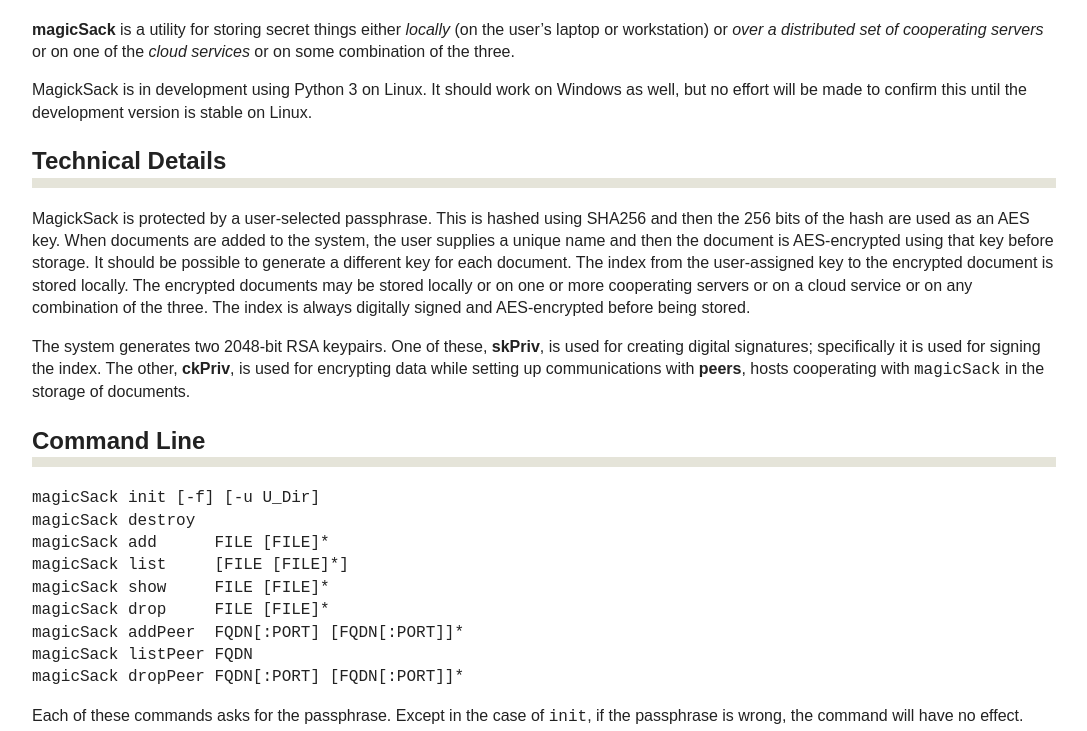
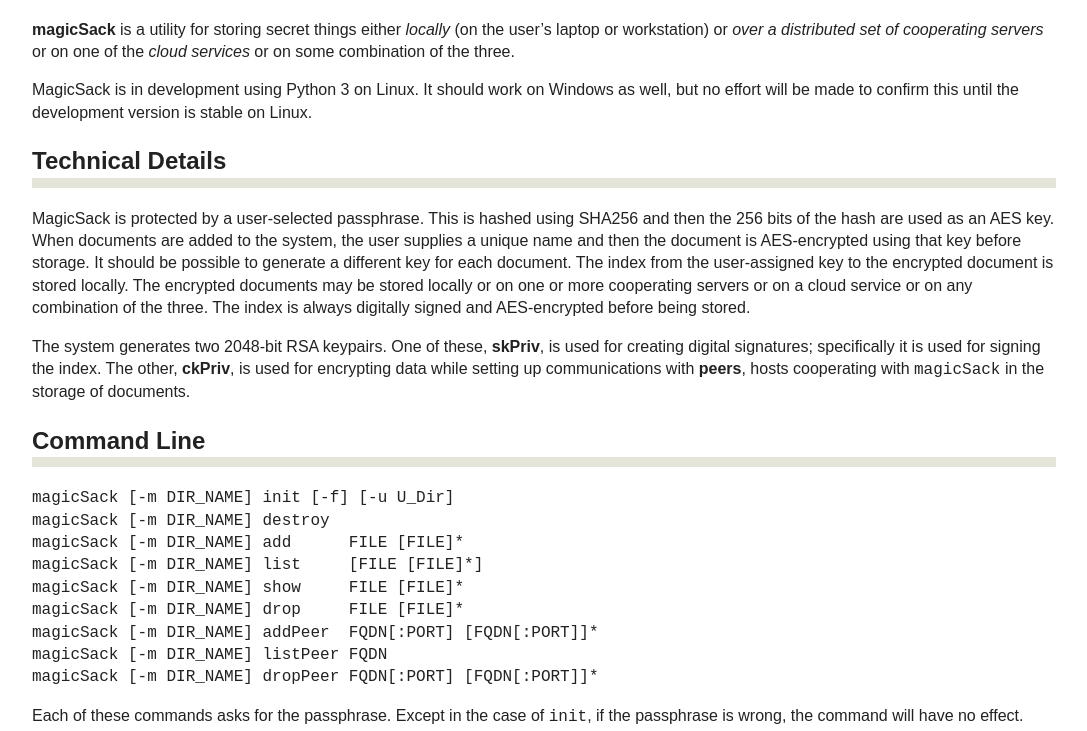
Before and after one commit to jddixon/magicsack, a plain HTML site: page index.html in a window 1280 px wide. Shown: the part 69-800 px from the top of the page, without its empty margins (96-1183 px from the left). Drawn offline with Linux system fonts and the light colour scheme.

Commit message:
destroy works

```diff
--- a/index.html
+++ b/index.html
@@ -16,13 +16,13 @@ user&rsquo;s laptop or workstation) or
 <em>over a distributed set of cooperating servers</em> or on one of the
 <em>cloud services</em> or on some combination of the three.</p>
 
-<p>MagickSack is in development using Python 3 on Linux.  It should
+<p>MagicSack is in development using Python 3 on Linux.  It should
 work on Windows as well, but no effort will be made to confirm this
 until the development version is stable on Linux.</p>
 
 <h2>Technical Details</h2>
 
-<p>MagickSack is protected by a user-selected passphrase.  This is hashed
+<p>MagicSack is protected by a user-selected passphrase.  This is hashed
 using SHA256 and then the 256 bits of the hash are used as an AES
 key.  When documents are added to the system, the user supplies a unique
 name and then the document is AES-encrypted using that key before storage.
@@ -42,15 +42,15 @@ setting up communications with <strong>peers</strong>, hosts cooperating with
 
 <h2>Command Line</h2>
 
-<pre><code>magicSack init [-f] [-u U_Dir]
-magicSack destroy
-magicSack add      FILE [FILE]*
-magicSack list     [FILE [FILE]*]
-magicSack show     FILE [FILE]*
-magicSack drop     FILE [FILE]*
-magicSack addPeer  FQDN[:PORT] [FQDN[:PORT]]*
-magicSack listPeer FQDN
-magicSack dropPeer FQDN[:PORT] [FQDN[:PORT]]*
+<pre><code>magicSack [-m DIR_NAME] init [-f] [-u U_Dir]
+magicSack [-m DIR_NAME] destroy
+magicSack [-m DIR_NAME] add      FILE [FILE]*
+magicSack [-m DIR_NAME] list     [FILE [FILE]*]
+magicSack [-m DIR_NAME] show     FILE [FILE]*
+magicSack [-m DIR_NAME] drop     FILE [FILE]*
+magicSack [-m DIR_NAME] addPeer  FQDN[:PORT] [FQDN[:PORT]]*
+magicSack [-m DIR_NAME] listPeer FQDN
+magicSack [-m DIR_NAME] dropPeer FQDN[:PORT] [FQDN[:PORT]]*
 </code></pre>
 
 <p>Each of these commands asks for the passphrase.  Except in the case
```
